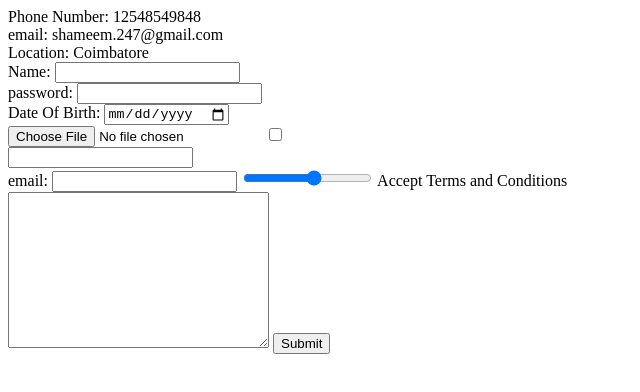
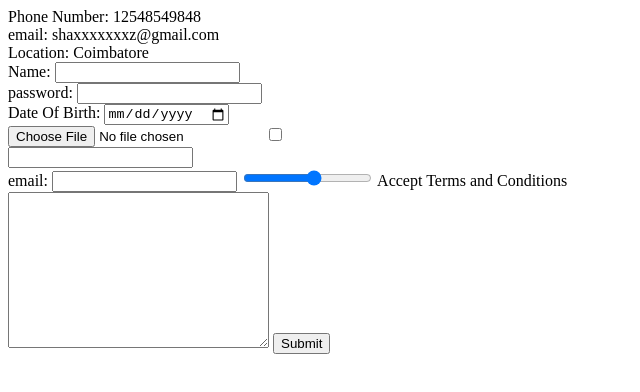
Before and after one commit to shameem-247/cv, a plain HTML site: page contact.html in a window 1280 px wide. Shown: the full height of the page, 0-640 px from the left. Drawn offline with Linux system fonts and the light colour scheme.

Commit message:
Update contact.html

```diff
--- a/contact.html
+++ b/contact.html
@@ -8,7 +8,7 @@
 </head>
 <body>
     Phone Number: 12548549848<br>
-    email: shameem.247@gmail.com<br>
+    email: shaxxxxxxxz@gmail.com<br>
     Location: Coimbatore
     <form action="mailto:shameem.247@gmail.com" method="post" enctype="text/plain">
 
```
